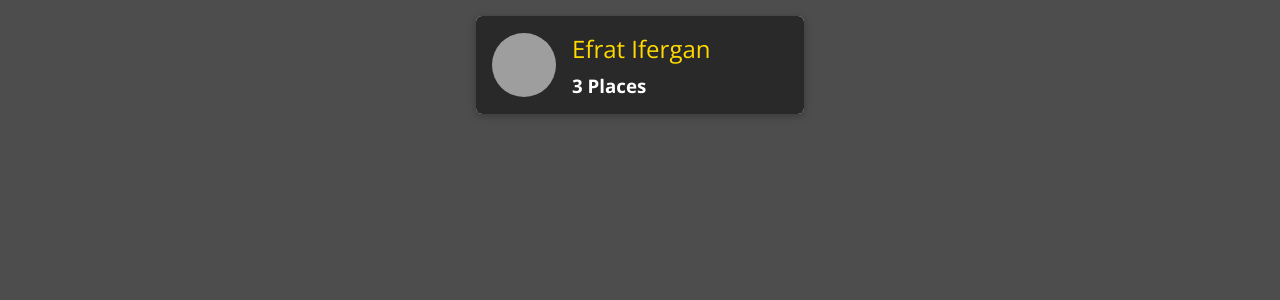
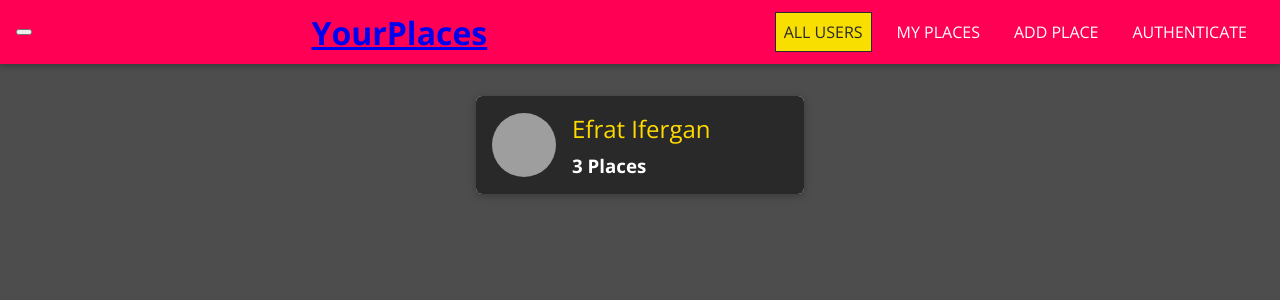
Before and after one commit to EfratIfergan/Travelit, a React (Create React App) app in the folder Travelit-FE/: page / in a window 1280 px wide. Shown: the top 300 px of the page. Built offline with nearby package versions, Linux system fonts and the light colour scheme; grey boxes are pictures that could not be loaded.

Commit message:
Add MainNavigation to app.js file.

```diff
--- a/Travelit-FE/src/App.js
+++ b/Travelit-FE/src/App.js
@@ -8,10 +8,13 @@ import {
 
 import Users from './user/pages/Users';
 import NewPlace from './places/pages/NewPlace';
+import MainNavigation from './shared/Navigation/MainNavigation';
 
 const App = () => {
   return (
     <Router>
+      <MainNavigation />
+      <main>
       <Switch>
         <Route path="/" exact>
           <Users />
@@ -21,6 +24,7 @@ const App = () => {
         </Route>
         <Redirect to="/" />
       </Switch>
+      </main>
     </Router>
   );
 };
--- a/Travelit-FE/src/shared/Navigation/MainHeader.js
+++ b/Travelit-FE/src/shared/Navigation/MainHeader.js
@@ -6,6 +6,6 @@ const MainHeader = props =>{
 return <header className="main-header">
 {props.children}
 </header>
-}
+};
 
 export default MainHeader;
--- a/Travelit-FE/src/shared/Navigation/MainNavigation.js
+++ b/Travelit-FE/src/shared/Navigation/MainNavigation.js
@@ -6,6 +6,7 @@ import NavLinks from '../Navigation/NavLinks'
 import './MainNavigation.css';
 
 const MainNavigation = props => {
+    return (
         <MainHeader>
             <button className="main-navigation__menu-btn">
                 <span />
@@ -19,7 +20,7 @@ const MainNavigation = props => {
                 <NavLinks />
             </nav>
         </MainHeader>
-
+    )
 }
 
 export default MainNavigation;
```
Lines whose indentation alone changed are shown as unchanged.
